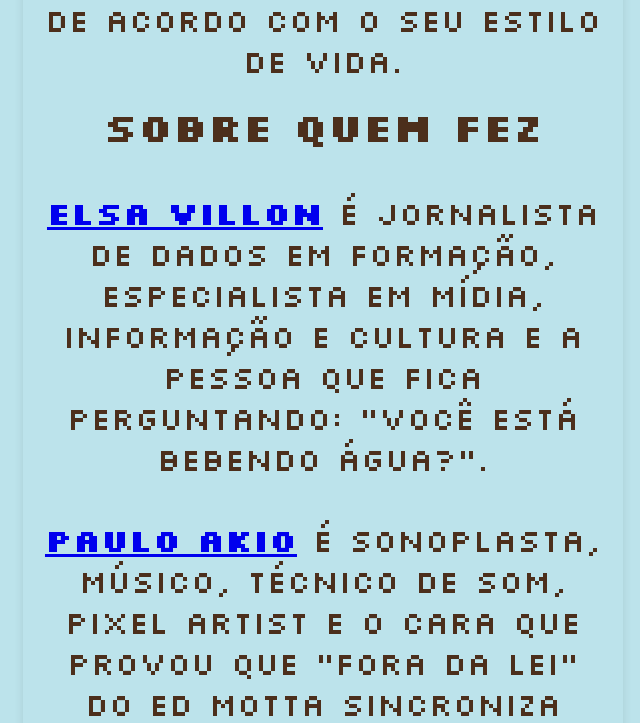
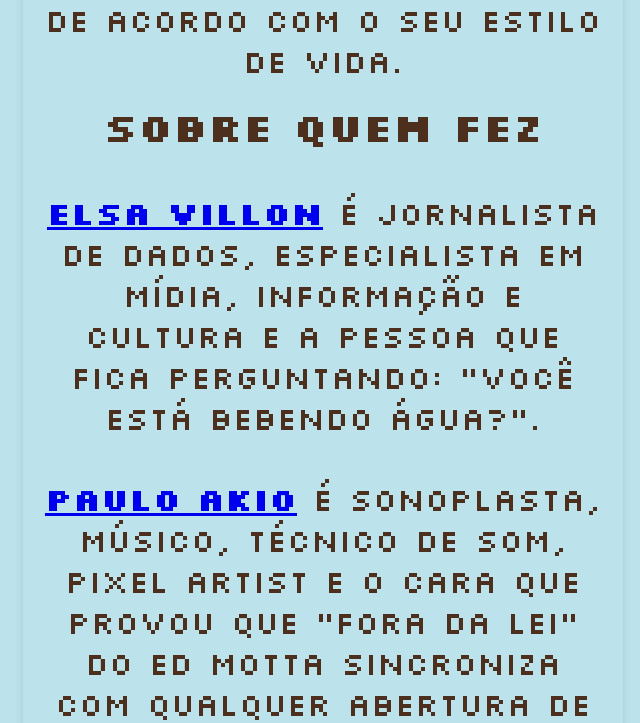
Before and after one commit to elsavillon/aguadebeber, a Flask app: page /sobre in a window 1280 px wide. Shown: the part 1146-1869 px from the top of the page, without its empty margins (317-957 px from the left). Run offline with Flask 3, Linux system fonts and the light colour scheme.

Commit message:
Update sobre.html

```diff
--- a/templates/sobre.html
+++ b/templates/sobre.html
@@ -24,7 +24,7 @@
 
         <h1>Sobre quem fez</h1>
         <br>
-        <p><b><a href="https://elsavillon.wixsite.com/elsavillon">Elsa Villon</a></b> é jornalista de dados em formação, especialista em Mídia, Informação e Cultura e a pessoa que fica perguntando: "Você está bebendo água?".</p>
+        <p><b><a href="https://elsavillon.wixsite.com/elsavillon">Elsa Villon</a></b> é jornalista de dados, especialista em Mídia, Informação e Cultura e a pessoa que fica perguntando: "Você está bebendo água?".</p>
         <br>
         <p><b><a href="https://www.behance.net/pauloakio">Paulo Akio</a></b> é sonoplasta, músico, técnico de som, pixel artist e o cara que provou que "Fora da Lei" do Ed Motta sincroniza com qualquer abertura de anime.</p>
     </div>
```
